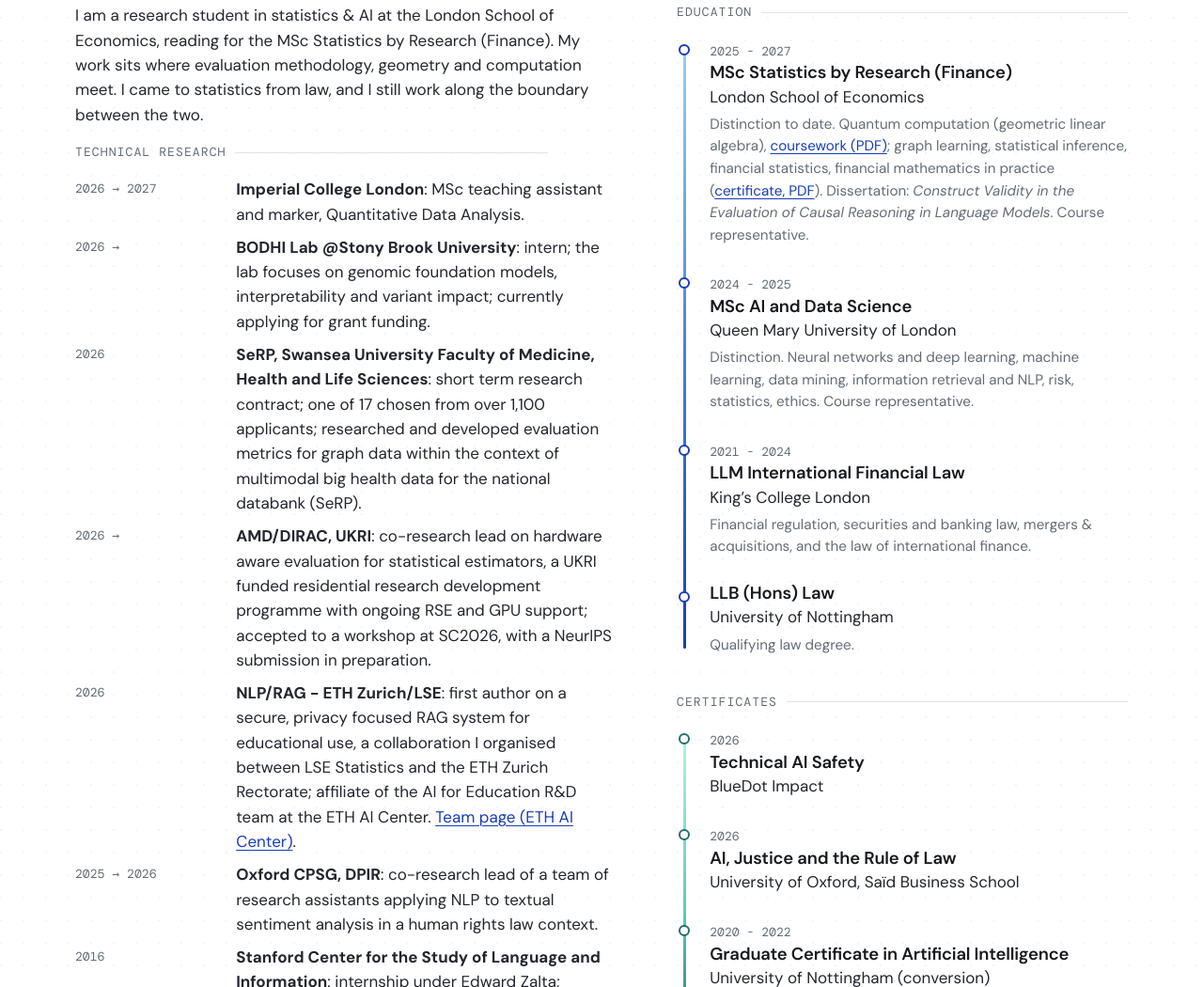
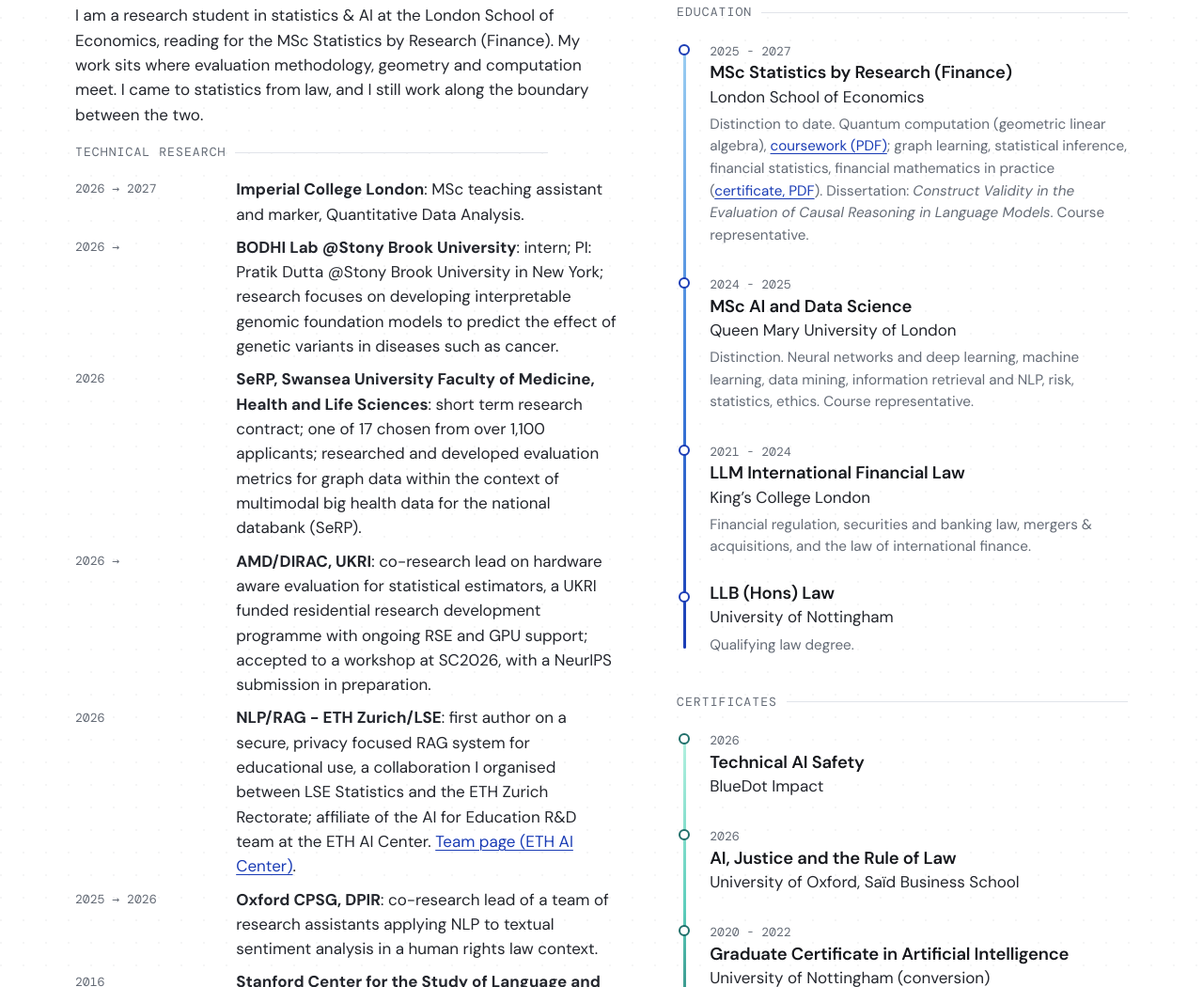
Before and after one commit to dgodorozha/dgodorozha.github.io, a plain HTML site: page index.html in a window 1280 px wide. Shown: the part 966-2016 px from the top of the page at 94% size. Drawn offline with Linux system fonts and the light colour scheme; animation ran at ten frames a second.

Commit message:
BODHI Lab description

```diff
--- a/index.html
+++ b/index.html
@@ -92,7 +92,7 @@
               <p class="subhead">Technical research</p>
               <dl class="facts">
                 <dt>2026 → 2027</dt><dd><strong>Imperial College London</strong>: MSc teaching assistant and marker, Quantitative Data Analysis.</dd>
-                <dt>2026 →</dt><dd><strong>BODHI Lab @Stony Brook University</strong>: intern; the lab focuses on genomic foundation models, interpretability and variant impact; currently applying for grant funding.</dd>
+                <dt>2026 →</dt><dd><strong>BODHI Lab @Stony Brook University</strong>: intern; PI: Pratik Dutta @Stony Brook University in New York; research focuses on developing interpretable genomic foundation models to predict the effect of genetic variants in diseases such as cancer.</dd>
                 <dt>2026</dt><dd><strong>SeRP, Swansea University Faculty of Medicine, Health and Life Sciences</strong>: short term research contract; one of 17 chosen from over 1,100 applicants; researched and developed evaluation metrics for graph data within the context of multimodal big health data for the national databank (SeRP).</dd>
                 <dt>2026 →</dt><dd><strong>AMD/DIRAC, UKRI</strong>: co-research lead on hardware aware evaluation for statistical estimators, a UKRI funded residential research development programme with ongoing RSE and GPU support; accepted to a workshop at SC2026, with a NeurIPS submission in preparation.</dd>
                 <dt>2026</dt><dd><strong>NLP/RAG - ETH Zurich/LSE</strong>: first author on a secure, privacy focused RAG system for educational use, a collaboration I organised between LSE Statistics and the ETH Zurich Rectorate; affiliate of the AI for Education R&amp;D team at the ETH AI Center. <a href="https://ai.ethz.ch/education/ai4edu/team.html" rel="noopener">Team page (ETH AI Center)</a>.</dd>
```
